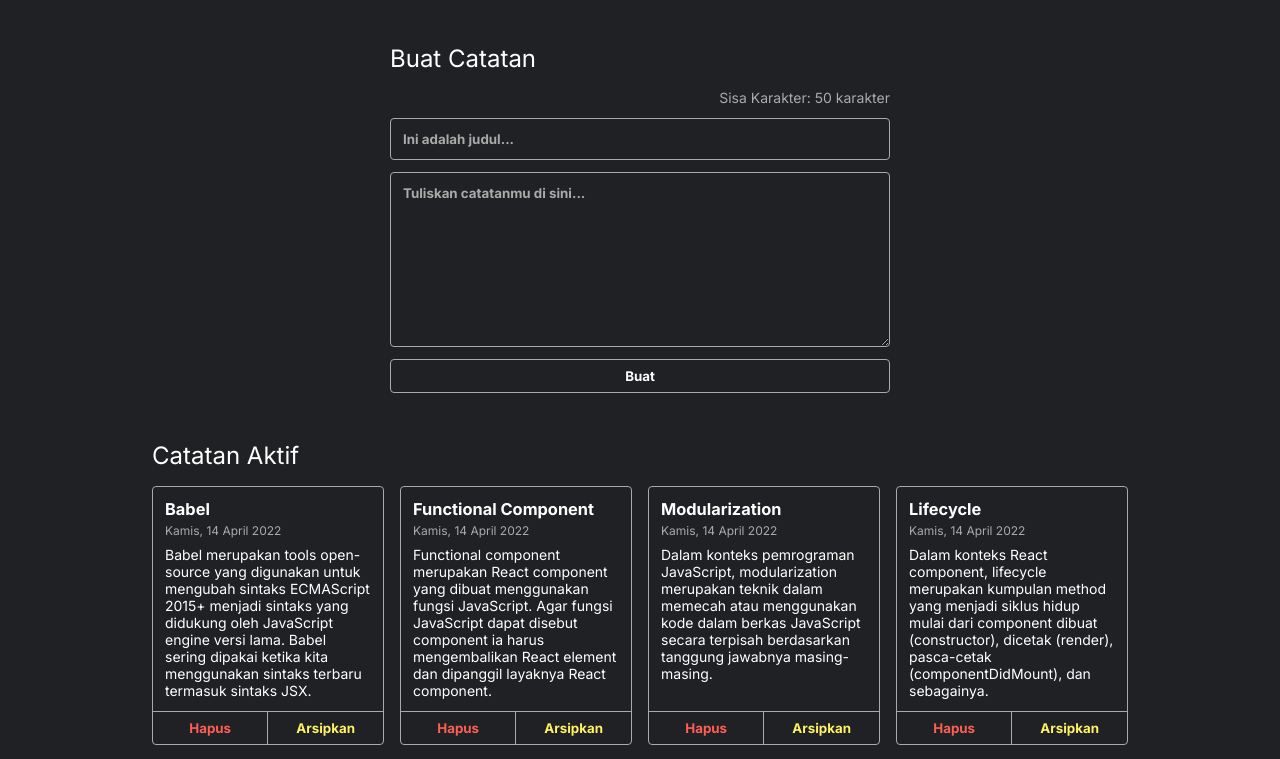
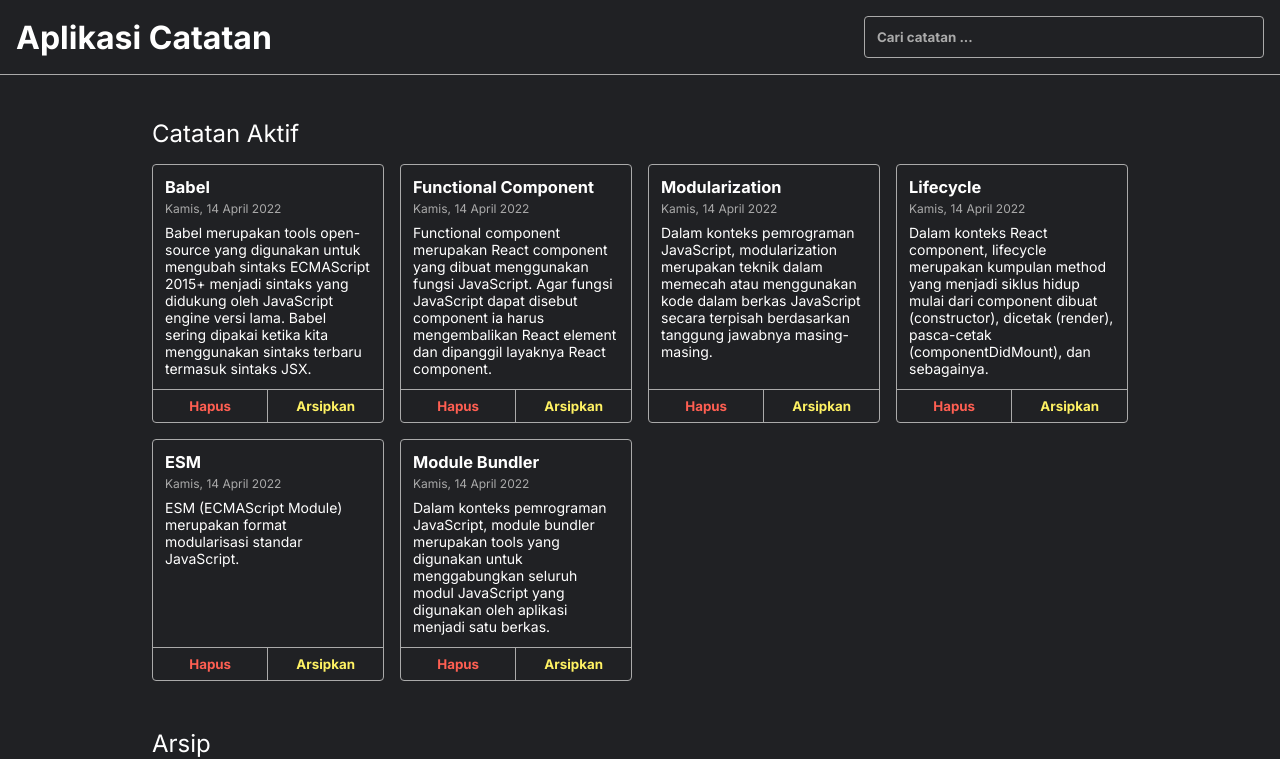
Before and after one commit to hendrawijayasubandi/note-app-react, a React (Create React App) app: page / in a window 1280 px wide. Shown: the top 759 px of the page. Built offline with nearby package versions, Linux system fonts and the light colour scheme.

Commit message:
fixing note-app header, body and search-bar

```diff
--- a/src/components/NoteApp.jsx
+++ b/src/components/NoteApp.jsx
@@ -1,9 +1,8 @@
 import React from 'react';
 import NoteList from './NoteList';
 import { getInitialData } from '../utils/index';
-
 import NoteInput from './NoteInput';
-// import NoteHeader from './NoteHeader';
+import NoteHeader from './NoteHeader';
 
 class NoteApp extends React.Component {
     constructor(props) {
@@ -11,11 +10,15 @@ class NoteApp extends React.Component {
         this.state = {
             notes: getInitialData(),
             archivedNotes: [],
+            search: '',
+            filteredNotes: [], // Menambahkan filteredNotes untuk menyimpan catatan yang difilter.
         }
 
         this.onDeleteHandler = this.onDeleteHandler.bind(this);
         this.onAddNoteHandler = this.onAddNoteHandler.bind(this);
         this.onArchiveHandler = this.onArchiveHandler.bind(this);
+        this.setQuery = this.setQuery.bind(this);
+        this.setFilteredNotes = this.setFilteredNotes.bind(this); // Menambahkan setFilteredNotes
     }
 
     onDeleteHandler(id) {
@@ -52,14 +55,34 @@ class NoteApp extends React.Component {
         })
     }
 
+    setQuery(query) {
+        this.setState({ search: query });
+    }
+
+    setFilteredNotes(filteredNotes) {
+        this.setState({ filteredNotes });
+    }
+
     render() {
         return (
-            <div className="note-app__body">
-                <NoteInput addNote={this.onAddNoteHandler} />
-                <h2>Catatan Aktif</h2>
-                <NoteList notes={this.state.notes} onDelete={this.onDeleteHandler} onArchive={this.onArchiveHandler} />
-                <h2>Arsip</h2>
-                <NoteList notes={this.state.archivedNotes} onDelete={this.onDeleteHandler} />
+            <div>
+                <NoteHeader
+                    search={this.state.search}
+                    setQuery={this.setQuery}
+                    notes={this.state.notes}
+                    setFilteredNotes={this.setFilteredNotes} // Mengirimkan setFilteredNotes ke komponen NoteHeader
+                />
+                <div className="note-app__body">
+                    <h2>Catatan Aktif</h2>
+                    <NoteList
+                        notes={this.state.filteredNotes.length > 0 ? this.state.filteredNotes : this.state.notes}
+                        search={this.state.search}
+                        onDelete={this.onDeleteHandler}
+                        onArchive={this.onArchiveHandler}
+                    />
+                    <h2>Arsip</h2>
+                    <NoteList notes={this.state.archivedNotes} onDelete={this.onDeleteHandler} />
+                </div>
             </div>
         );
     }
--- a/src/components/NoteHeader.jsx
+++ b/src/components/NoteHeader.jsx
@@ -1,12 +1,24 @@
 import React from 'react';
-import NoteInput from './NoteInput';
 
-function NoteHeader({ search, setQuery }) {
+function NoteHeader({ search, setQuery, notes, setFilteredNotes }) {
+    const handleSearch = (event) => {
+        const searchTerm = event.target.value.toLowerCase();
+        setQuery(searchTerm);
+
+        const filteredNotes = notes.filter(note => note.title.toLowerCase().includes(searchTerm));
+        setFilteredNotes(filteredNotes);
+    };
+
     return (
         <div className="note-app__header">
             <h1>Aplikasi Catatan</h1>
             <div className="note-search">
-                <NoteInput type="search" placeholder="Cari catatan ..." value={search} onChange={setQuery} />
+                <input
+                    type="search"
+                    placeholder="Cari catatan ..."
+                    value={search}
+                    onChange={handleSearch}
+                />
             </div>
         </div>
     );
```
